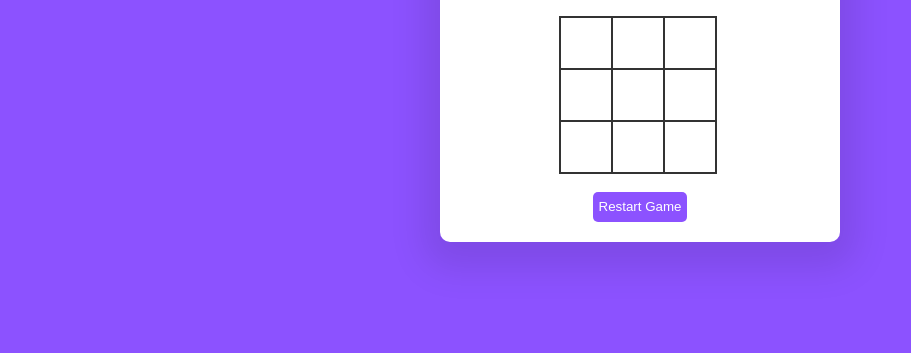
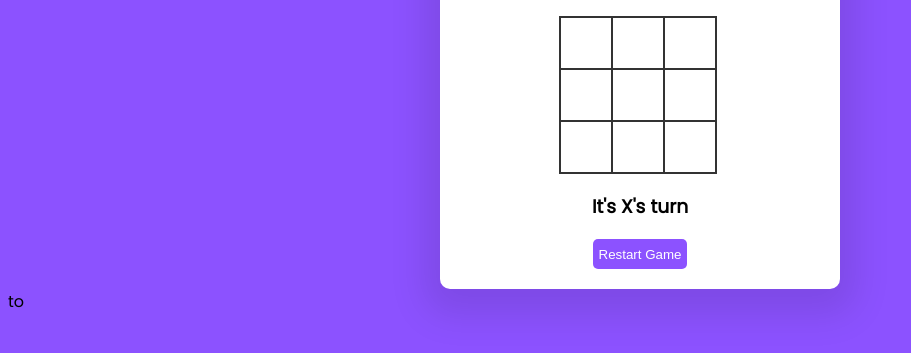
Before and after one commit to Vaishnavi-krishnamoorthi/tic-tac-toe, a plain HTML site: page index.html in a window 1280 px wide. Shown: the part 133-486 px from the top of the page, without its empty margins (0-911 px from the left). Drawn offline with Linux system fonts and the light colour scheme.

Commit message:
initial commit

```diff
--- a/index.html
+++ b/index.html
@@ -25,6 +25,5 @@
         <h3 class="game--status"></h3>
         <button class="game--restart">Restart Game</button>
     </section>
-<script src="./script.js"></script>
-</body>
+    <script src="/tictactoe.js"></script> to <script src="./tictactoe.js"></script></body>
 </html>
```
